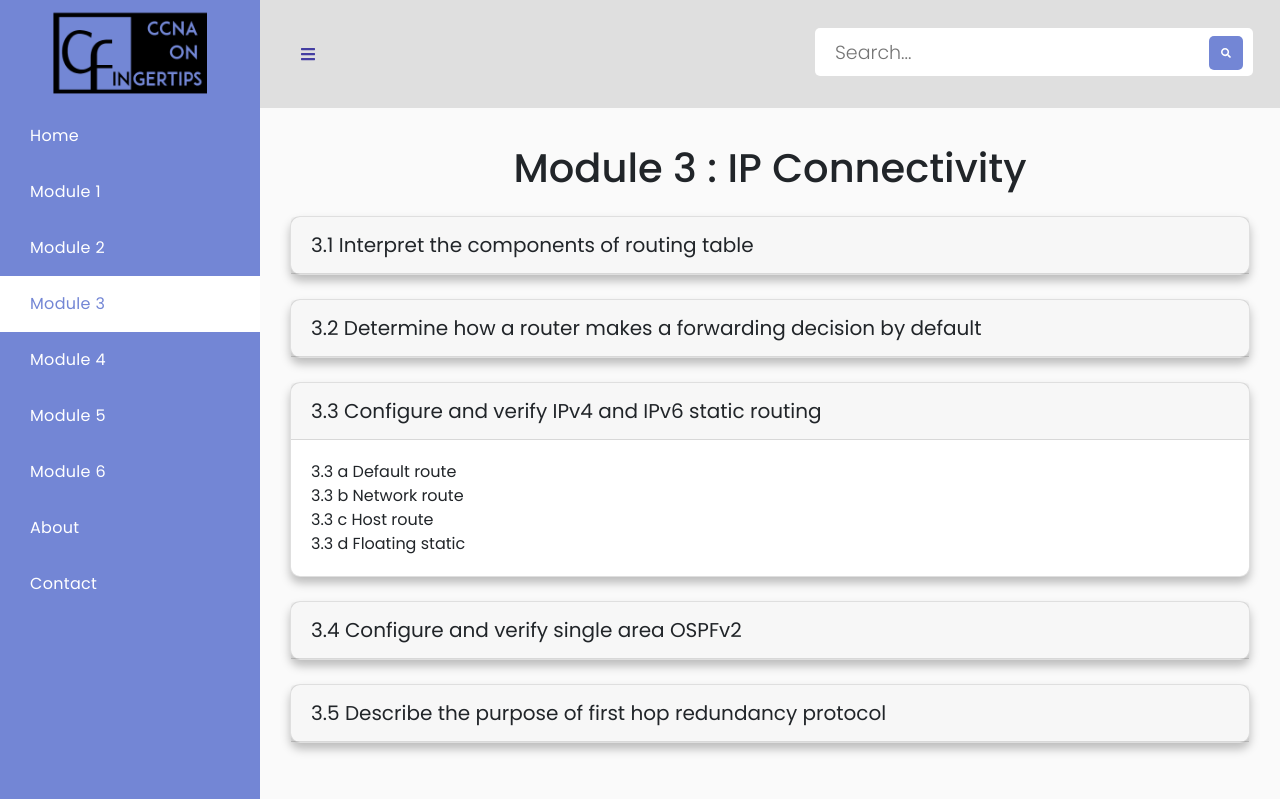
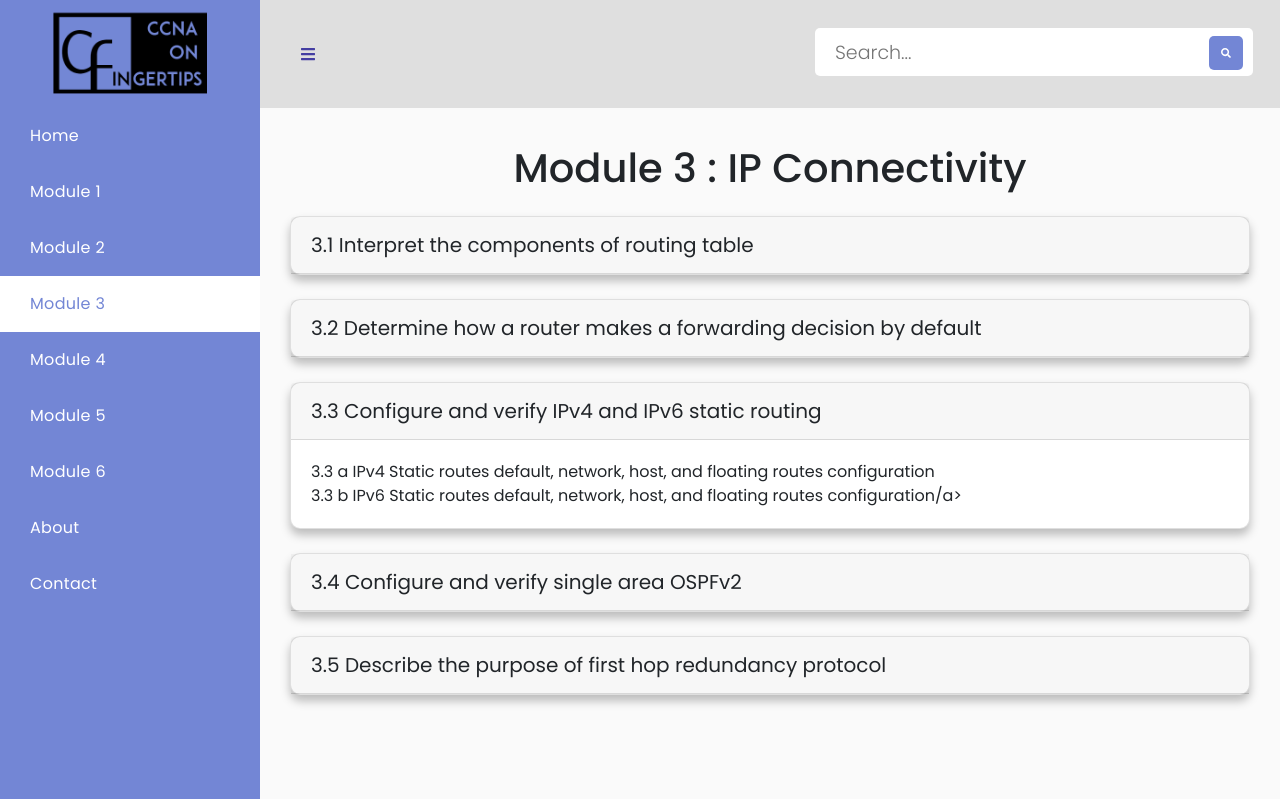
Before and after one commit to akshara01/CCNA-On-FingerTips, a Django app: page /module3 in a window 1280 px wide, after a click on "3.3 Configure and verify IPv4 and IPv6 static routing". Shown: the top 799 px of the page. Run offline with Django 3.2, Linux system fonts and the light colour scheme; some libraries are stand-ins or nearby versions.

Commit message:
Update module3.html

```diff
--- a/website/templates/website/module3.html
+++ b/website/templates/website/module3.html
@@ -65,10 +65,8 @@
                                 <div id="collapse-3" class="collapse" data-parent="#accordion"
                                     aria-labelledby="heading-2">
                                     <div class="card-body">
-                                        <a href="{% url 'dynamic' model_class='3' mod_no='3.3' sub_modno='a' %}">3.3 a Default route</a><br>
-                                        <a href="{% url 'dynamic' model_class='3' mod_no='3.3' sub_modno='b' %}">3.3 b Network route</a><br>
-                                        <a href="{% url 'dynamic' model_class='3' mod_no='3.3' sub_modno='c' %}">3.3 c Host route</a><br>
-                                        <a href="{% url 'dynamic' model_class='3' mod_no='3.3' sub_modno='d' %}">3.3 d Floating static</a><br>
+                                        <a href="{% url 'dynamic' model_class='3' mod_no='3.3' sub_modno='a' %}">3.3 a IPv4 Static routes default, network, host, and floating routes configuration</a><br>
+                                        <a href="{% url 'dynamic' model_class='3' mod_no='3.3' sub_modno='b' %}">3.3 b IPv6 Static routes default, network, host, and floating routes configuration/a><br>
                                     </div>
                                 </div>
                             </div>
```
